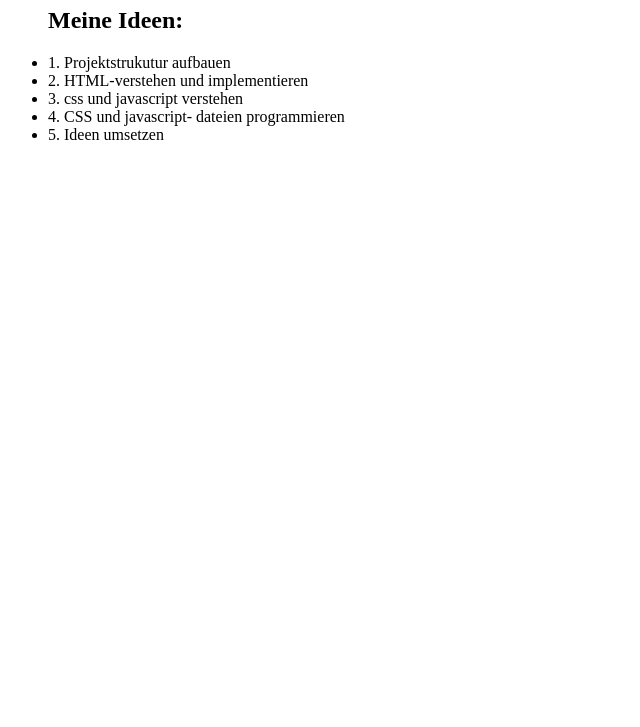
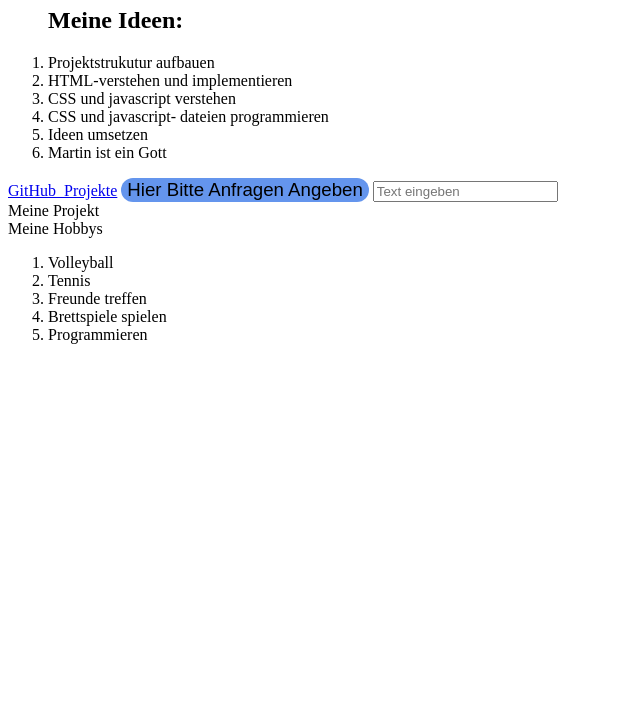
Before and after one commit to maximus1901/Webseite, a plain HTML site: page index.html in a window 1280 px wide. Shown: the part 73-800 px from the top of the page, without its empty margins (0-640 px from the left). Drawn offline with Linux system fonts and the light colour scheme.

Commit message:
Css-Anfänge

```diff
--- a/index.html
+++ b/index.html
@@ -1,59 +1,38 @@
-<!--Hier legen wir den Dokumenten-Typ als HTML5 fest.-->
-<!DOCTYPE HTML>
-
-<!--Wir öffnen den HTML-Bereich und setzen die Website-Sprache im lang Attribute mit dem Wert "de" auf Deutsch.-->
+<!DOCTYPE html>
 <html lang="de">
-
-<!--Hier beginnt der Head, der nicht sichtbare Teil der Zustzinformationen zu deiner Website gibt.-->
 <head>
-
-    <!--Der Titel der Website, der auch im Browser-Tab und als Titel in den Google-Suchergebnissen angezeigt wird.-->
-
-
-    <!--Der verwendete Zeichensatz.-->
-    <meta charset="utf-8">
-
-    <!--Die Beschreibung des Inhalts, die in den Google-Suchergebnissen als grauer Beschreibungstext angezeigt.-->
-    <meta name="description" content="Meine eigene Webseite">
-
-    <!--Das sind die wichtigsten Schlüsselwörter der Datei.-->
-    <meta name="keywords" content="HTML Grundgerüst">
-
-    <!--Tausche den Autorennamen gegen deinen Namen aus, wenn du das Temaplte nutzt und für deine Zwecke veränderst.-->
-    <meta name="author" content="Max Wandrey">
-
-    <!--Mit diesme Meta-Tag sorgen wir dafür, dass der Inhalt ich entsprechend der Breite des genutzten Gerätes anpasst.-->
+    <!--Für spätere eingaben-->
+    <meta charset="UTF-8">
     <meta name="viewport" content="width=device-width, initial-scale=1.0">
-
-    <!--Wenn du unseren CSS-Kurs absolviert hast, kannst du deine Website im Aussehen verändern und zu diesem Zweck ein CSS-Stylesheet einbinden.-->
-    <link rel="stylesheet" href="platzhalter.css">
-
-    <!--Hier fügen wir im Style-Tag ein wenig CSS ein.-->
-    <style>
-        p {
-            color: rgb(148, 89, 89);
-        }
-    </style>
-
-    <!--Wenn du unseren JavaScript-Kurs absolviert hast, kannst du hier JavaScripts einfügen, um deiner Website interaktive Elemente hinzuzufügen.-->
-    <script></script>
-    <noscript></noscript>
-
-    <!--Hier kannst du eine Basis-URL festlegen, die als Basis für alle relativen URLs in dem Dokument fungiert. Tausche deine Basis-URL einfach gegen den Platzhalter "#" aus.-->
-    <base href="#" target="_self">
-
-
-<!--Hier beginnt der Body, der sichtbare Teil deiner Website.-->
+    <title>Max Wandrey Lebenslauf</title>
+    <link rel="stylesheet" href="style.css">
+</head>
 <body>
    <h1>Erster Test in HTML </h1>
-   <ul>
+   <ol>
    <h2>Meine Ideen:</h2>
-   <li>1. Projektstrukutur aufbauen</li>
-   <li>2. HTML-verstehen und implementieren</li>
-    <li>3. css und javascript verstehen</li>
-    <li>4. CSS und javascript- dateien programmieren</li>
-    <li>5. Ideen umsetzen</li>
-    </ul>
+   <li> Projektstrukutur aufbauen</li>
+   <li> HTML-verstehen und implementieren</li>
+    <li> CSS und javascript verstehen</li>
+    <li> CSS und javascript- dateien programmieren</li>
+    <li> Ideen umsetzen</li>
+    <li>Martin ist ein Gott</li>
+   </ol>
+   <a href="https://github.com/maximus1901">GitHub_Projekte</a>
+   <button class="myButton">Hier Bitte Anfragen Angeben</button>
+   <input placeholder="Text eingeben" type ="number">
+   <div>Meine Projekt
+   </div>
+   <div>
+    Meine Hobbys
+    <ol>
+        <li>Volleyball</li>
+        <li>Tennis</li>
+        <li>Freunde treffen</li>
+        <li>Brettspiele spielen</li>
+        <li>Programmieren</li>
+    </ol>
+   </div>
 </body>
-
+<footer><!-- Für spätere Eingaben--></footer>
 </html>
--- /dev/null
+++ b/style.css
@@ -0,0 +1,19 @@
+button{
+    padding: 0.6 2em;
+    background-color: cornflowerblue;
+    color: white;
+    font-size: 14pt;
+    border: none;
+    border-radius: 1000px;
+}
+h1{
+    color: green;
+}
+.myButton{
+    padding: 0.6 2em;
+    background-color: cornflowerblue;
+    color: black;
+    font-size: 14pt;
+    border: none;
+    border-radius: 1000px;
+}
```
Also changed, not shown: inhalt.html (added).
